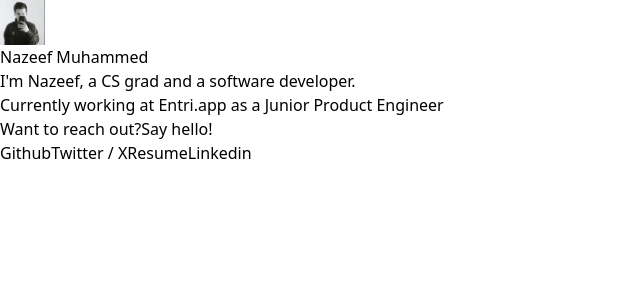
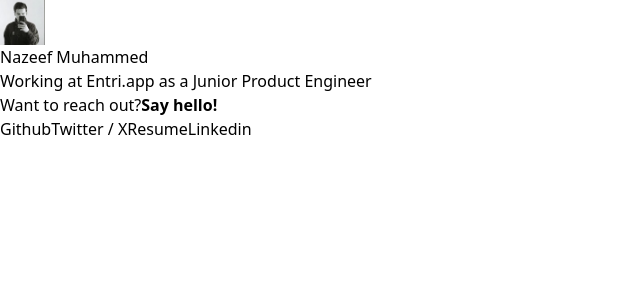
Before and after one commit to iamnazeef/Portfolio, a React (Vite) app: page / in a window 1280 px wide. Shown: the top 300 px of the page, without its empty margins (0-640 px from the left). Built offline with nearby package versions, Linux system fonts and the light colour scheme; what @material-tailwind/react would draw is missing.

Commit message:
update2-2023

```diff
--- a/src/pages/Home.tsx
+++ b/src/pages/Home.tsx
@@ -13,10 +13,7 @@ const Home: React.FC = () => {
         <div className="w-full max-w-[750px] mb-4">
           <div className="flex flex-col gap-2">
             <p>
-              I'm Nazeef, a CS grad and a software developer.
-            </p>
-            <p>
-              Currently working at&nbsp;
+              Working at&nbsp;
               <a
                 href="https://entri.app/"
                 className="text-blue-800 hover:underline w-fit"
@@ -27,14 +24,13 @@ const Home: React.FC = () => {
             </p>
           </div>
         </div>
-
         <div className="flex items-center gap-2">
           <span>Want to reach out?</span>
           <a
             href="mailto:muhammednazeef6@gmail.com"
-            className="flex items-center space-x-[0.06rem] font-bold tracking-[0.019em] text-blue-800 hover:text-blue-900 transition-colors delay-75 ease-linear w-fit"
+            className="tracking-[0.019em] text-blue-800 hover:text-blue-900 transition-colors delay-75 ease-linear w-fit"
           >
-            <span>Say hello!</span>
+            <b>Say hello!</b>
           </a>
         </div>
       </section>
```
